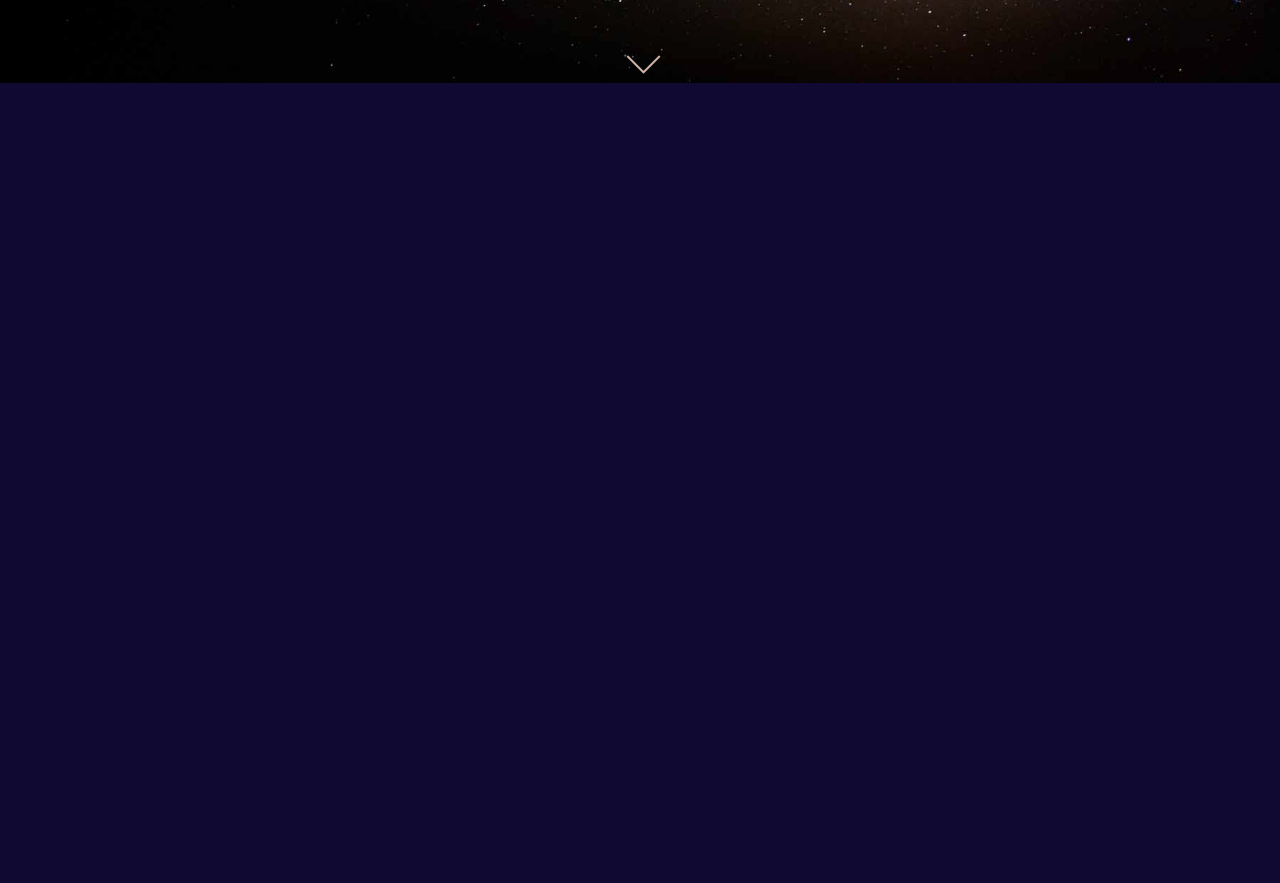
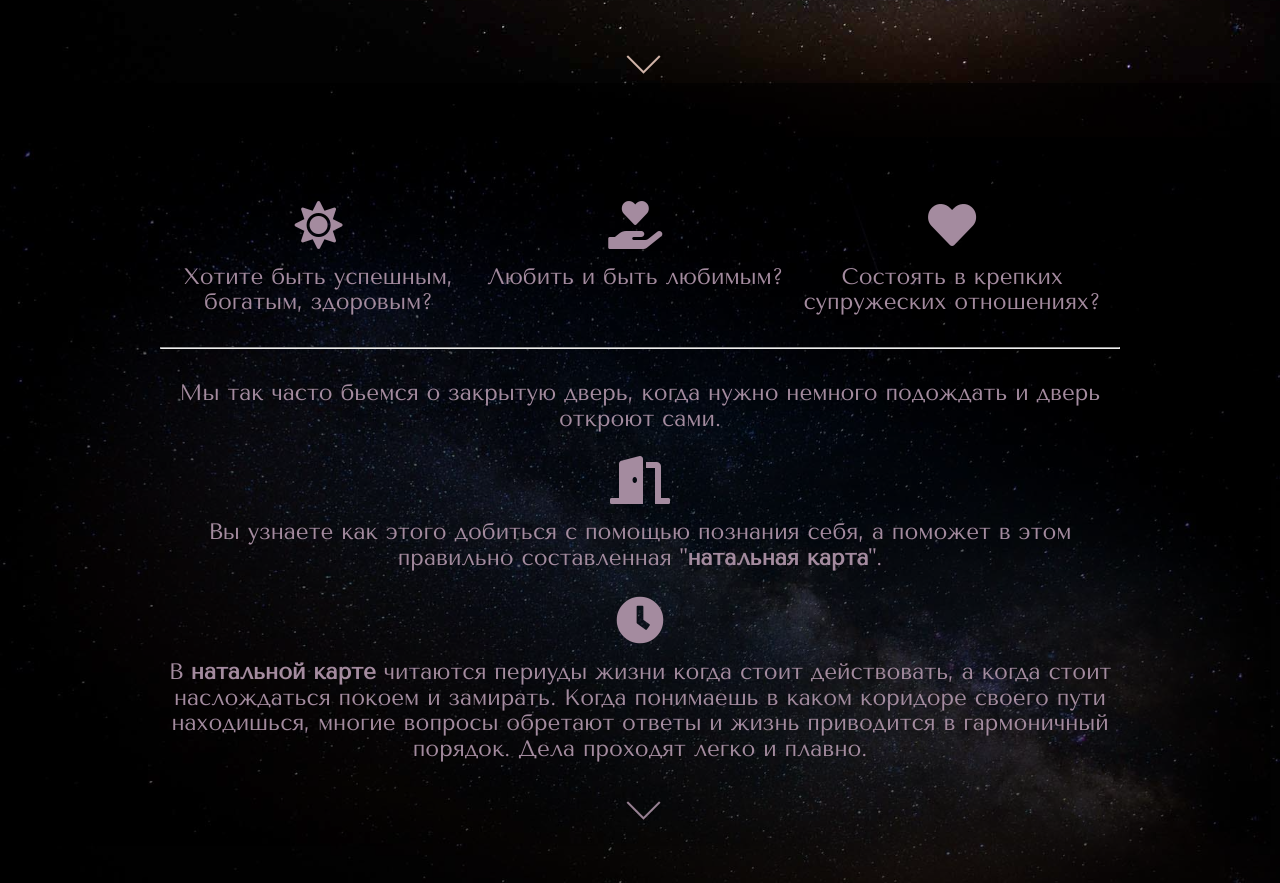
Before and after one commit to amplace/oliyastrology, a website built with webpack: page app/index.html in a window 1280 px wide. Shown: the part 717-1600 px from the top of the page. Before the commit the page ends 800 px from the top, so only its background shows below. Built offline with nearby package versions, Linux system fonts and the light colour scheme; a web font is replaced by a local one.

Commit message:
Add info section

```diff
--- a/app/assets/styles/modules/_icons.css
+++ b/app/assets/styles/modules/_icons.css
@@ -1,3 +1,8 @@
+.large {
+    font-size: 3rem;
+    padding: 20px 10px 10px 10px;
+}
+
 .drop-down {
     border-left: 2px solid;
     border-bottom: 2px solid;
--- /dev/null
+++ b/app/assets/styles/modules/_info.css
@@ -0,0 +1,37 @@
+.info {
+    position: relative;
+    /* size */
+    height: 100vh;
+    /* content align */
+    display: flex;
+    align-items: center;
+    justify-content: center;
+    /* background */
+    background-color: rgba(0, 0, 0, 0.6);
+    /* font */
+    color: $myPink;
+
+    &__content {
+        position: relative;
+        max-width: 960px;
+        margin: 0 auto;
+    }
+}
+
+.row {
+    width: 100%;
+    @mixin clearfix;
+}
+
+.col {
+    width: 100%;
+    float: left;
+
+    &-md {
+        &-4 {
+            @mixin atMedium {
+                max-width: 33%;
+            }
+        }
+    }
+}
--- a/app/assets/styles/styles.css
+++ b/app/assets/styles/styles.css
@@ -5,3 +5,4 @@
 @import "modules/_header";
 @import "modules/_icons";
 @import "modules/_text";
+@import "modules/_info";
--- a/app/index.html
+++ b/app/index.html
@@ -42,6 +42,47 @@
         </div>
     </header>
 
+    <!-- information -->
+    <section id="information" class="info">
+        <div class="info__content">
+            <div class="row">
+                <div class="col col-md-4">
+                    <i class="fas fa-sun large"></i><br>
+                    <p>Хотите быть успешным, богатым, здоровым?</p>
+                </div>
+                <div class="col col-md-4">
+                    <i class="fas fa-hand-holding-heart large"></i>
+                    <br>
+                    <p>Любить и быть любимым?</p>
+                </div>
+                <div class="col col-md-4">
+                    <i class="fas fa-heart large"></i><br>
+                    <p>Состоять в крепких супружеских отношениях?</p>
+                </div>
+            </div><br>
+            <hr><br>
+            <p>
+                Мы так часто бьемся о закрытую дверь,
+                когда нужно немного подождать и дверь откроют сами.
+            </p>
+            <!--<i class="fas fa-diagnoses large"></i>-->
+            <i class="fas fa-door-open large"></i>
+            <p>
+                Вы узнаете как этого добиться с помощью познания себя,
+                а поможет в этом правильно составленная "<strong>натальная карта</strong>".
+            </p>
+
+            <i class="fas fa-clock large"></i>
+            <p>
+                В <strong>натальной карте</strong> читаются периуды жизни когда стоит действовать, а когда стоит наслождаться покоем и замирать.
+                Когда понимаешь в каком коридоре своего пути находишься, многие вопросы обретают ответы и жизнь приводится в гармоничный порядок. Дела проходят легко и плавно.
+            </p>
+            <a class="drop-down-container">
+                <span class="drop-down"></span>
+            </a><br>
+        </div>
+    </section>
+
     <!-- my JS files -->
     <!-- build:js /assets/scripts/App.js -->
     <script src="temp/scripts/App.js"></script>
--- a/app/temp/styles/styles.css
+++ b/app/temp/styles/styles.css
@@ -382,6 +382,9 @@ select { /* 1 */
              -o-transform: rotate(360deg);
                 transform: rotate(360deg);
     }
+}.large {
+    font-size: 3rem;
+    padding: 20px 10px 10px 10px;
 }.drop-down {
     border-left: 2px solid;
     border-bottom: 2px solid;
@@ -525,4 +528,44 @@ select { /* 1 */
     }a {
     color: inherit;
     text-decoration: none;
-}
+}.info {
+    position: relative;
+    /* size */
+    height: 100vh;
+    /* content align */
+    display: -webkit-box;
+    display: -webkit-flex;
+    display: -moz-box;
+    display: -ms-flexbox;
+    display: flex;
+    -webkit-box-align: center;
+    -webkit-align-items: center;
+       -moz-box-align: center;
+        -ms-flex-align: center;
+            align-items: center;
+    -webkit-box-pack: center;
+    -webkit-justify-content: center;
+       -moz-box-pack: center;
+        -ms-flex-pack: center;
+            justify-content: center;
+    /* background */
+    background-color: rgba(0, 0, 0, 0.6);
+    /* font */
+    color: #a48b9f;
+}.info__content {
+        position: relative;
+        max-width: 960px;
+        margin: 0 auto;
+    }.row {
+    width: 100%;
+}.row::after {
+        content: "";
+        clear: both;
+        display: table;
+    }.col {
+    width: 100%;
+    float: left;
+}@media (min-width: 960px) {.col-md-4 {
+                max-width: 33%
+        }
+    }
```
